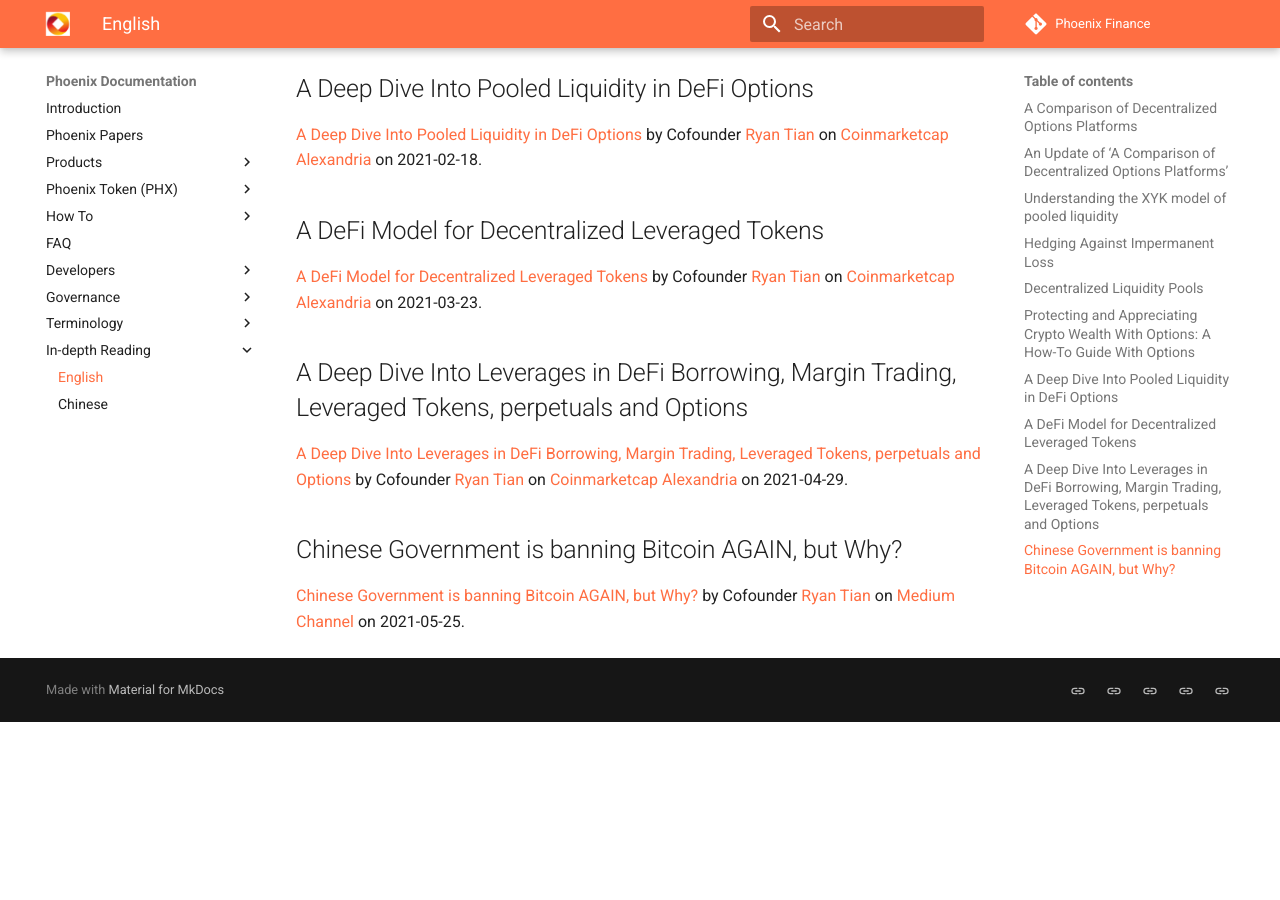
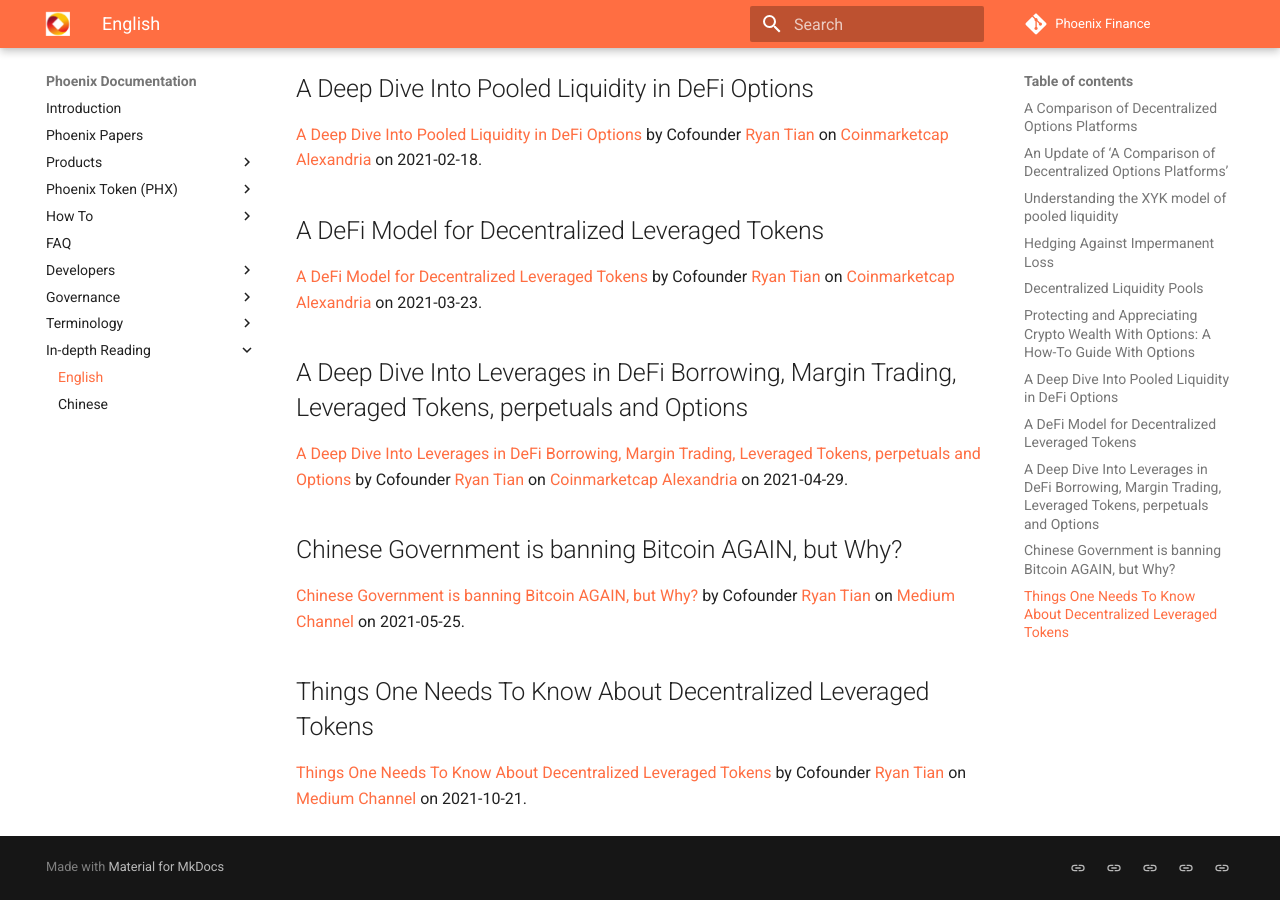
Before and after one commit to Phoenix-Finance/Phoenix-Documentation, an MkDocs documentation site: the page built from content/indepthreading/english.md, in a window 1280 px wide and 900 px high, scrolled down 1072 px. Built offline with MkDocs 1.6.1 and Material for MkDocs 9.7.7, drawn with Linux system fonts in a browser that asks for light colours; before the commit the page ends 1794 px from its top, so only the background shows below that.

Commit message:
Update english.md

```diff
--- a/content/indepthreading/english.md
+++ b/content/indepthreading/english.md
@@ -29,3 +29,6 @@
 
 ## Chinese Government is banning Bitcoin AGAIN, but Why?
 [Chinese Government is banning Bitcoin AGAIN, but Why?](https://medium.com/phoenix-finance/chinese-government-is-banning-bitcoin-again-but-why-3bc273a306c0) by Cofounder  [Ryan Tian](https://twitter.com/rainiefield) on [Medium Channel](https://medium.com/@rainiefield) on 2021-05-25.
+
+## Things One Needs To Know About Decentralized Leveraged Tokens
+[Things One Needs To Know About Decentralized Leveraged Tokens](https://medium.com/coinmonks/things-one-needs-to-know-about-decentralized-leveraged-tokens-7703b344044f) by Cofounder  [Ryan Tian](https://twitter.com/rainiefield) on [Medium Channel](https://medium.com/@rainiefield) on 2021-10-21.
```
